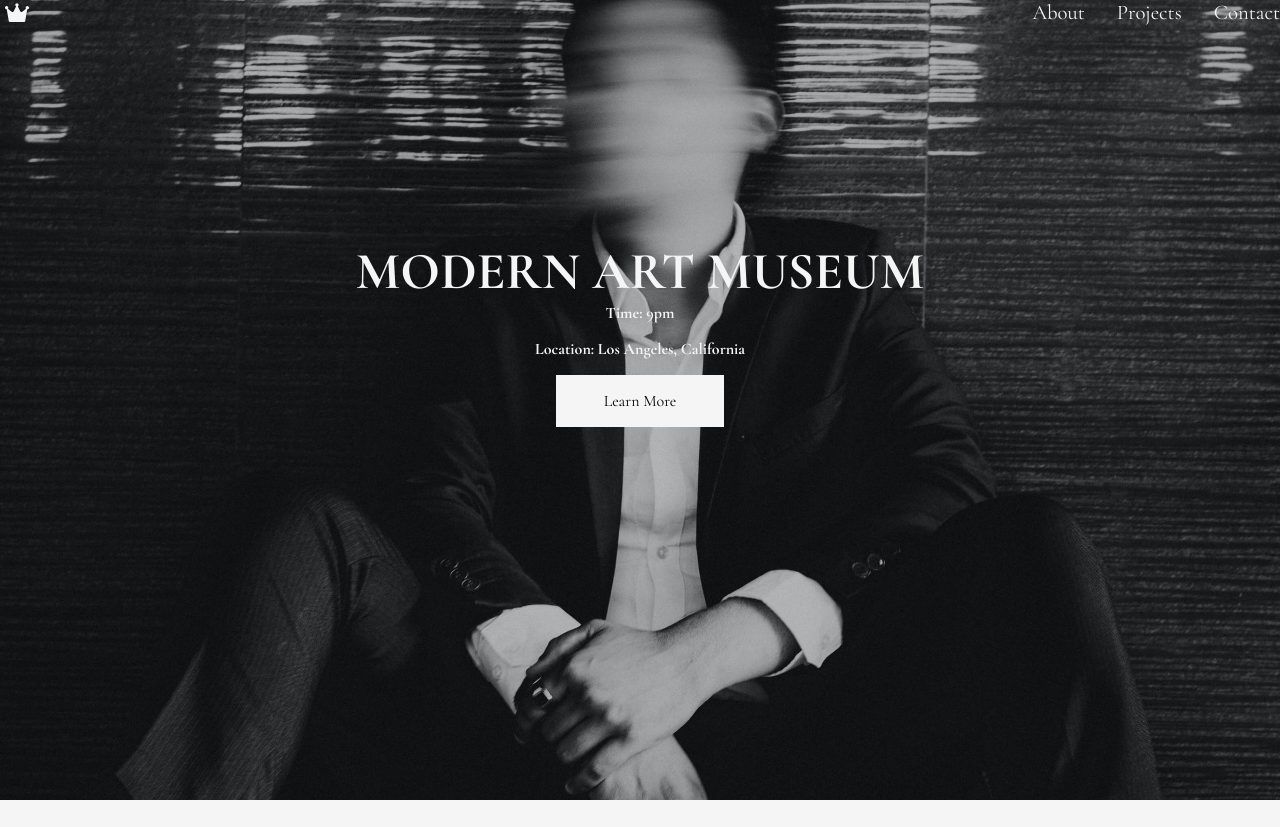
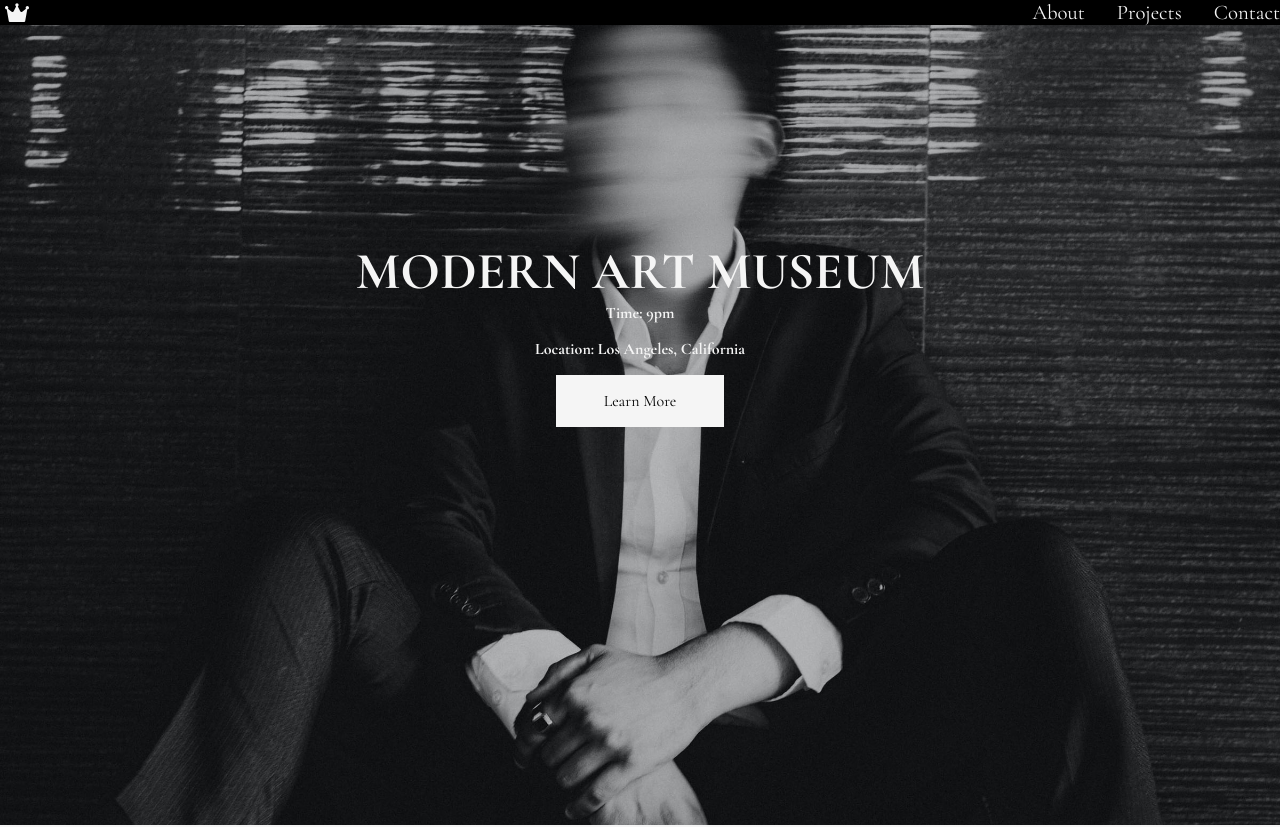
Before and after one commit to monkeytaurus/Art-Gallery-Landing-Page-, a plain HTML site: page index.html in a window 1280 px wide. Shown: the top 827 px of the page. Drawn offline with nearby package versions, Linux system fonts and the light colour scheme.

Commit message:
Navbar is now sticky when scrolling.

```diff
--- a/app.scss
+++ b/app.scss
@@ -6,7 +6,7 @@
 }
 
 body {
-  height: 100vh;
+  min-height: 100vh;
   font-family: "cormorant garamond", sans-serif;
   // margin: 0 auto;
   background-color: whitesmoke;
@@ -14,6 +14,9 @@ body {
 }
 
 .nav {
+	position: sticky;
+	top:0;
+	z-index:1;
   &__toggle {
     position: absolute;
     cursor: pointer;
@@ -46,8 +49,10 @@ body {
 
     .crown {
       width: 1.5rem;
+      // width: 8rem;
       fill: whitesmoke;
       display: none;
+      // display: block;
     }
     li {
       list-style: none;
@@ -98,7 +103,7 @@ body {
   background-position: center;
   background-size: cover;
   height: 100vh;
-  position: relative;
+
   &__text {
     // padding: 0 1rem;
 
@@ -268,6 +273,7 @@ body {
 //  Mobile Nav
 @media only screen and (min-width: 35rem) {
   .nav {
+		background-color: black;
     &__toggle {
       display: none;
     }
--- a/index.html
+++ b/index.html
@@ -10,9 +10,7 @@
 </head>
 
 <body>
-	<!-- HEADER -->
-	<header class="header">
-		<!-- NAVIGATION BAR -->
+	<!-- NAV -->
 	<nav class="nav">
 		<input type="checkbox" id="nav__checkbox" class="nav__checkbox" />
 		<!-- CREATING LABEL FOR INPUT -->
@@ -46,6 +44,11 @@
 			<li><a href="#">Contact</a></li>
 		</ul>
 	</nav>
+	<!-- END OF NAV -->
+
+	<!-- HEADER -->
+	<header class="header">
+		<!-- NAVIGATION BAR -->
 		<div class="header__text">
 			<h1 class="header__text__heading">Modern Art Museum</h1>
 			<p class="header__text__time">Time: 9pm</p>
```
Also changed, not shown: app.css, 1 other file. Lines whose indentation alone changed are shown as unchanged.
